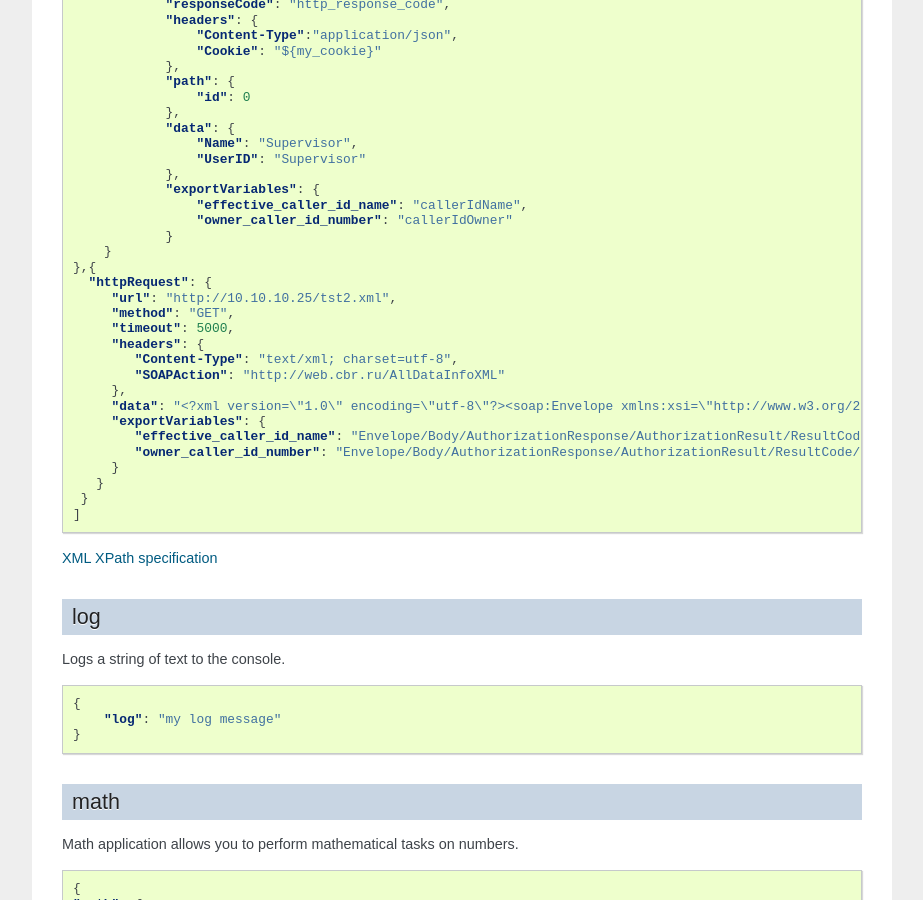
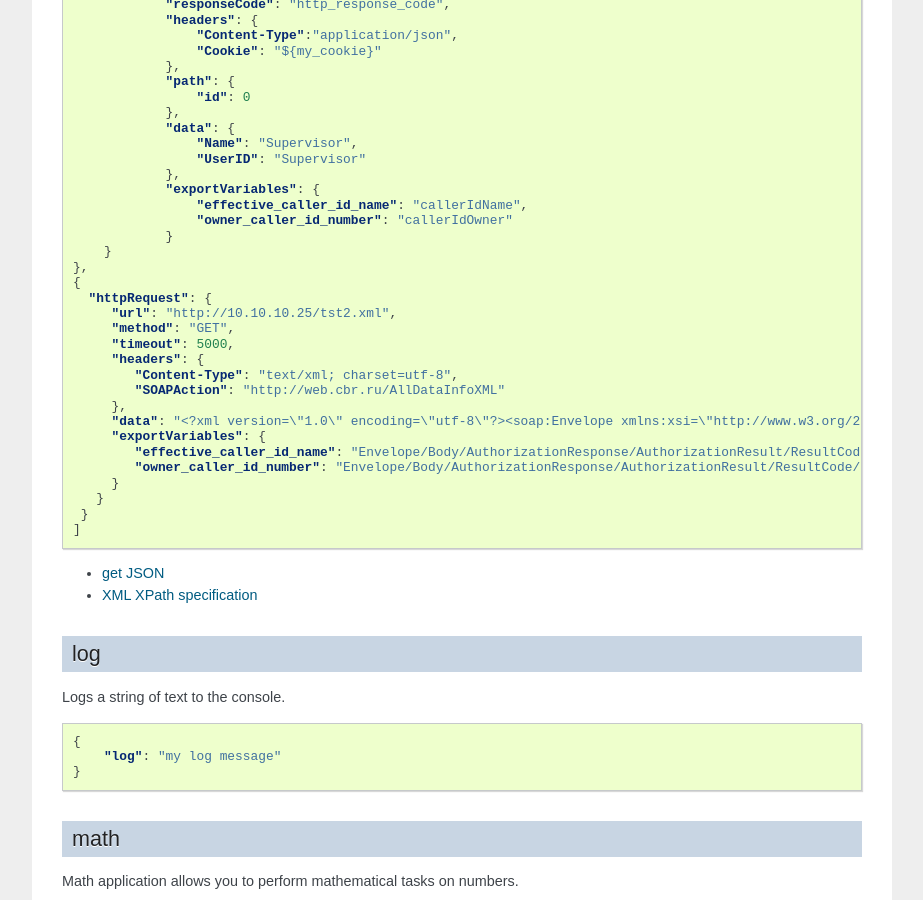
Before and after one commit to webitel/docs-en, a Sphinx documentation site: the page built from source/acr-applications.rst, in a window 1280 px wide and 900 px high, scrolled down 9478 px. Shown: the whole window, without its empty margins (198-1121 px from the left). Built offline with Sphinx 7.4.7, drawn with Linux system fonts in a browser that asks for light colours.

Commit message:
json parser

```diff
--- a/source/acr-applications.rst
+++ b/source/acr-applications.rst
@@ -638,7 +638,8 @@ httpRequest
                     "owner_caller_id_number": "callerIdOwner"
                 }
         }
-    },{
+    },
+    {
       "httpRequest": {
          "url": "http://10.10.10.25/tst2.xml",
          "method": "GET",
@@ -656,7 +657,8 @@ httpRequest
      }
     ]
 
-`XML XPath specification <https://godoc.org/gopkg.in/xmlpath.v2>`_
+- `get JSON <https://github.com/tidwall/gjson>`_
+- `XML XPath specification <https://godoc.org/gopkg.in/xmlpath.v2>`_
 
 
 log
```
